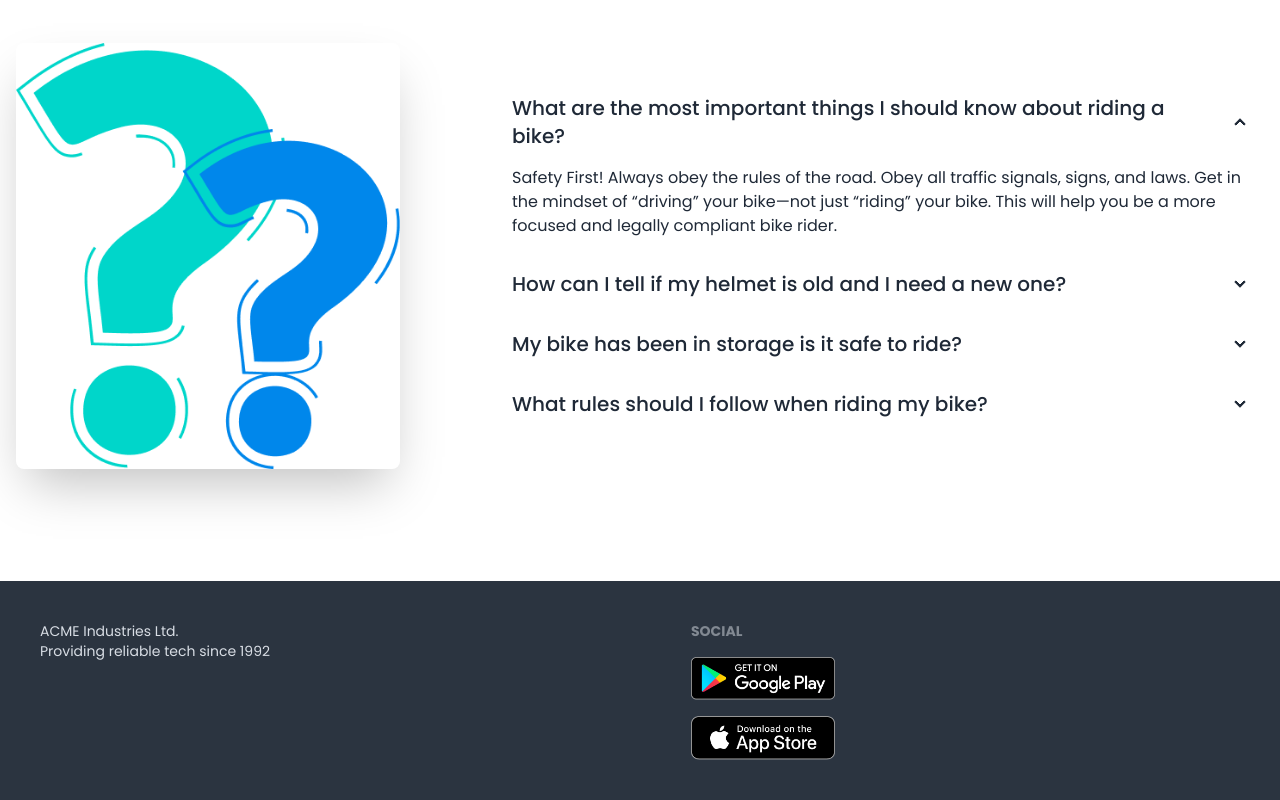
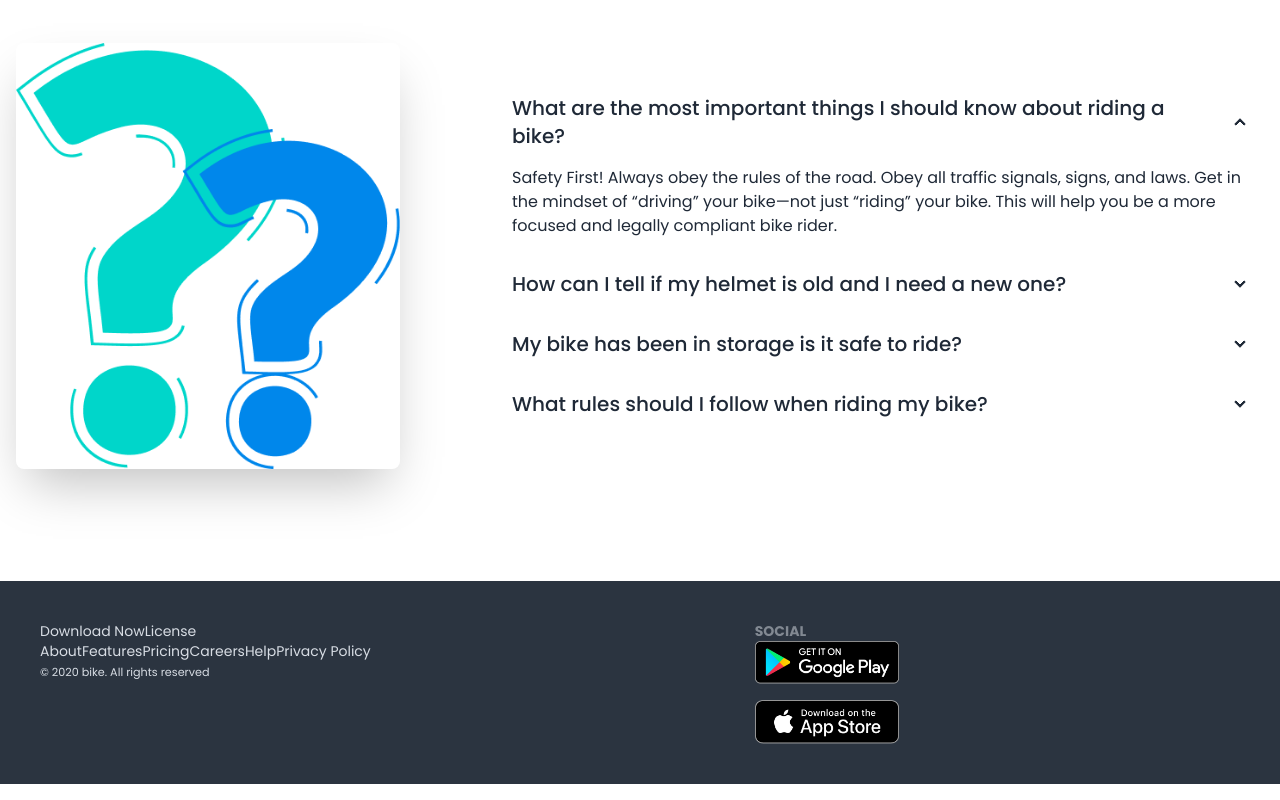
Before and after one commit to emselimahmed/biker-zone-with-daisyui, a plain HTML site: page index.html in a window 1280 px wide. Shown: the part 2201-3001 px from the top of the page. Drawn offline with nearby package versions, Linux system fonts and the light colour scheme.

Commit message:
footer added

```diff
--- a/index.html
+++ b/index.html
@@ -376,10 +376,29 @@
     </main>
 
     <footer class="footer p-10 bg-neutral text-neutral-content">
+        <section class="flex flex-row gap-96">
+            <div class="flex flex-col justify-center">
+                <div class="flex">
+                    <p>Download Now</p>
+                    <p>License</p>
+                </div>
+
+                <div class="flex">
+                    <p>About</p>
+                    <p>Features</p>
+                    <p>Pricing</p>
+                    <p>Careers</p>
+                    <p>Help</p>
+                    <p>Privacy Policy</p>
+
+                </div>
+
                 <div>
+                    <small> © 2020 bike. All rights reserved</small>
+                </div>
+            </div>
 
-            <p>ACME Industries Ltd.<br />Providing reliable tech since 1992</p>
-        </div>
+
             <div>
                 <span class="footer-title">Social</span>
                 <div class="grid grid-cols-1 gap-4">
@@ -387,6 +406,7 @@
                     <a><img class="w-36" src="assets/images/others/ios.png" alt=""></a>
                 </div>
             </div>
+        </section>
     </footer>
 
 </body>
```
Lines whose indentation alone changed are shown as unchanged.
